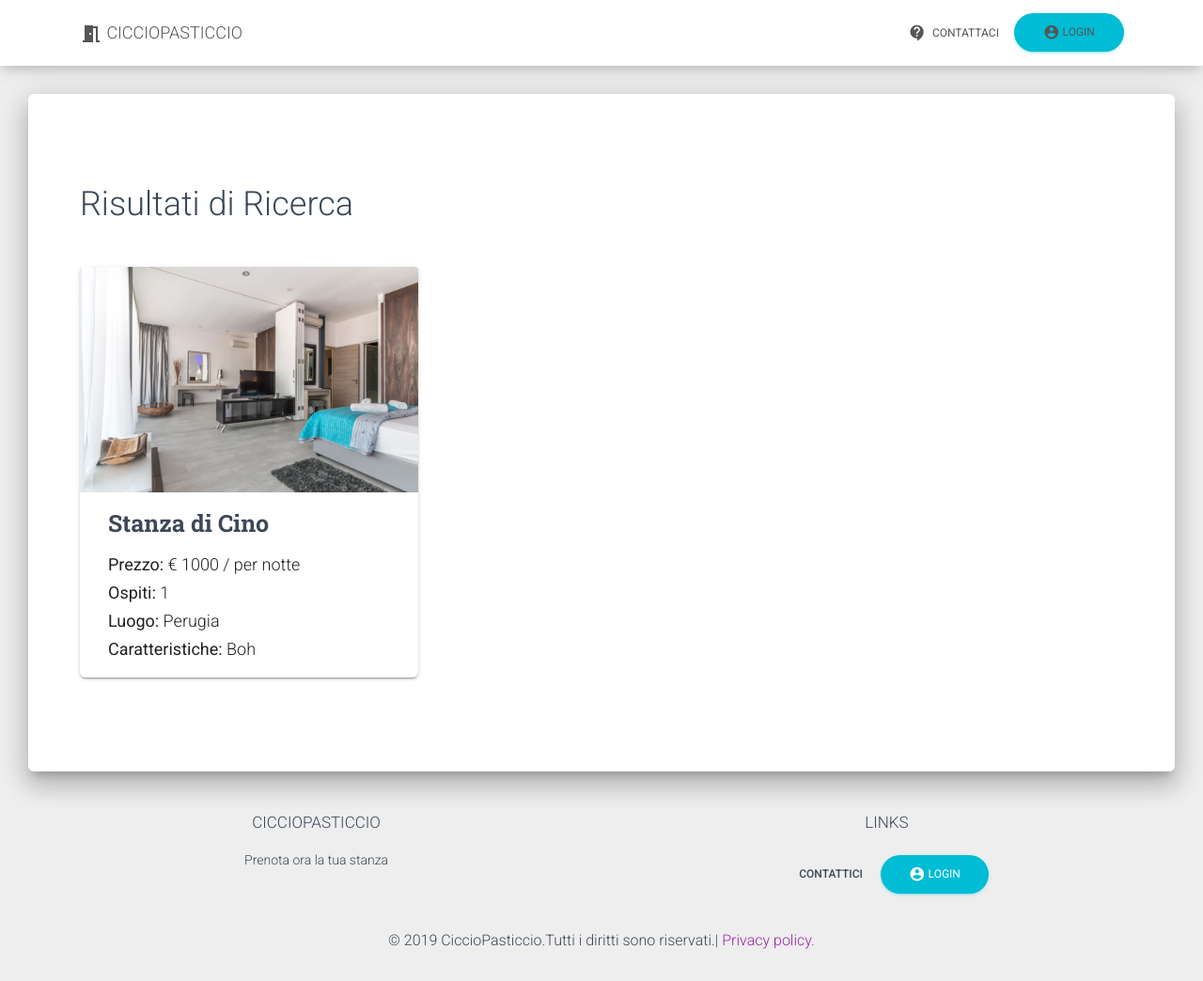
After one commit to Luchinzzz/Affittacamere, a Flask app: page /results in a window 1280 px wide. The commit adds this page. Shown: the whole page at 94% size. Run offline with Flask 2, Linux system fonts and the light colour scheme; some libraries are stand-ins or nearby versions.

Commit message:
Added extra fields at search bar, added results page

```diff
--- a/ecommerce/routes.py
+++ b/ecommerce/routes.py
@@ -9,3 +9,7 @@ def home():
 @app.route("/profile")
 def profile():
     return render_template('profile.html')
+
+@app.route("/results")
+def results():
+    return render_template('results.html')
--- a/ecommerce/static/css/main.css
+++ b/ecommerce/static/css/main.css
@@ -8,23 +8,27 @@
 .card.bg-primary,
 .card.card-rotate.bg-primary .front,
 .card.card-rotate.bg-primary .back {
-    background: linear-gradient(60deg,#2B65EC,#342D7E);
+  background: linear-gradient(60deg, #2B65EC, #342D7E);
 }
+
 .card-login .form {
   min-height: 330px;
 }
+
 .card .card-title {
   margin-top: 0px;
 }
 
 /* DateTimePicker */
 .bmd-form-group .form-control {
-     background-image: linear-gradient(to top, #2B65EC 2px, rgba(156, 39, 176, 0) 2px), linear-gradient(to top, #d2d2d2 1px, rgba(210, 210, 210, 0) 1px);
+  background-image: linear-gradient(to top, #2B65EC 2px, rgba(156, 39, 176, 0) 2px), linear-gradient(to top, #d2d2d2 1px, rgba(210, 210, 210, 0) 1px);
 }
+
 .is-focused [class^='bmd-label'],
 .is-focused [class*=' bmd-label'] {
   color: #2B65EC;
 }
+
 .bootstrap-datetimepicker-widget table td.active>div,
 .bootstrap-datetimepicker-widget table td.active:hover>div {
   background-color: #2B65EC;
@@ -34,9 +38,16 @@
 .btn.btn-primary.btn-link {
   color: #2B65EC;
 }
+
 .btn.btn-primary.btn-link:hover,
 .btn.btn-primary.btn-link:focus,
 .btn.btn-primary.btn-link:active {
   background-color: transparent;
   color: #2B65EC;
 }
+
+/* Card Result */
+.card-text {
+  font-size: 18px;
+  line-height: 30px;
+}
--- a/ecommerce/templates/includes/navbar.html
+++ b/ecommerce/templates/includes/navbar.html
@@ -1,6 +1,6 @@
 {% include 'includes/login.html' %}
 
-<nav class="navbar navbar-color-on-scroll navbar-transparent fixed-top navbar-expand-lg" color-on-scroll="100">
+<nav class="navbar {%- if request.path == "/" %} navbar-color-on-scroll navbar-transparent{% endif %} fixed-top navbar-expand-lg" color-on-scroll="100">
     <div class="container">
         <div class="navbar-translate">
             <a href="/" class="navbar-brand">
--- a/ecommerce/templates/layout.html
+++ b/ecommerce/templates/layout.html
@@ -43,7 +43,7 @@
     <script>
         $('.datetimepicker').datetimepicker({
             // locale: 'it',
-            format: 'L',
+            format: 'DD/MM/YYYY',
             icons: {
                 time: "fa fa-clock-o",
                 date: "fa fa-calendar",
@@ -56,6 +56,12 @@
                 close: 'fa fa-remove'
             }
         });
+        $("#datetimepicker1").on("dp.change", function (e) {
+            $('#datetimepicker2').data("DateTimePicker").minDate(e.date);
+        });
+        $("#datetimepicker2").on("dp.change", function (e) {
+            $('#datetimepicker1').data("DateTimePicker").maxDate(e.date);
+        });
     </script>
 </body>
 
--- /dev/null
+++ b/ecommerce/templates/results.html
@@ -0,0 +1,32 @@
+{% extends "layout.html" %}
+{% block content %}
+<div class="main main-raised" style="margin-top: 100px!important;">
+    <div class="container">
+        <div class="section">
+            <h2>Risultati di Ricerca</h2>
+            <div class="row">
+                <div class="col-md-3">
+                    <div class="card" style="width: 360px;">
+                        <a href="#">
+                            <img class="card-img-top" src="{{ url_for('static', filename='img/bg_2.jpg') }}"
+                                alt="Image Placeholder">
+                        </a>
+                        <div class="card-body">
+                            <h3 class="card-title">Stanza di Cino</h3>
+                            <p class="card-text">
+                                <strong>Prezzo:</strong> € 1000 / per notte
+                                <br>
+                                <strong>Ospiti:</strong> 1
+                                <br>
+                                <strong>Luogo:</strong> Perugia
+                                <br>
+                                <strong>Caratteristiche:</strong> Boh
+                            </p>
+                        </div>
+                    </div>
+                </div>
+            </div>
+        </div>
+    </div>
+</div>
+{% endblock content %}
```
Also changed, not shown: ecommerce/templates/index.html (+26 -2 lines).
